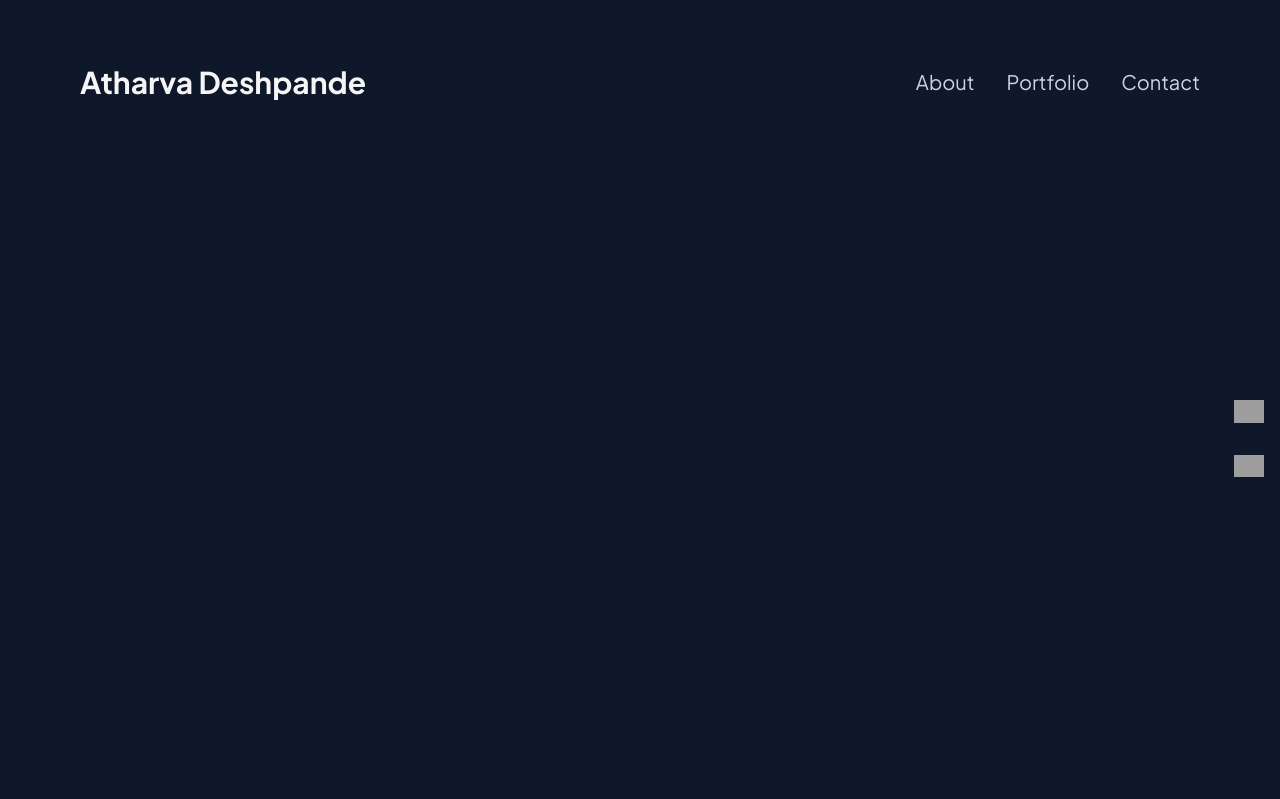
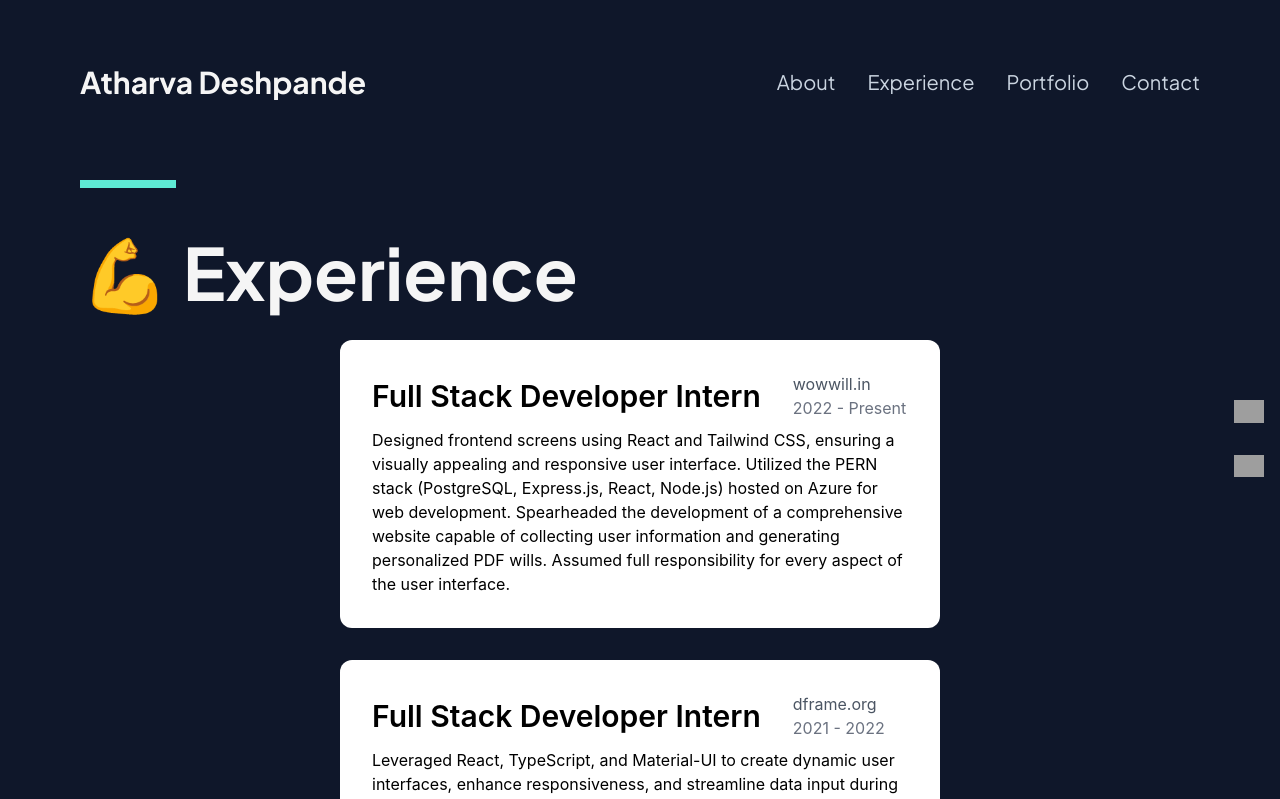
Before and after one commit to atharva3333/portfolio, a React (Vite) app: page /experience in a window 1280 px wide. Shown: the top 799 px of the page. Built offline with nearby package versions, Linux system fonts and the light colour scheme; grey boxes are pictures that could not be loaded.

Commit message:
Experience

```diff
--- a/src/App.jsx
+++ b/src/App.jsx
@@ -6,6 +6,7 @@ import About from './pages/About'
 import Contact from './pages/Contact'
 import Projects from './pages/Projects'
 import Footer from './pages/Footer'
+import Experience from './pages/Experience'
 
 function App() {
 
@@ -19,6 +20,7 @@ function App() {
         <Route path='/about' element={<About/>}/>
         <Route path='/contact' element={<Contact/>}/>
         <Route path='/projects' element={<Projects/>}/>
+        <Route path='/experience' element={<Experience/>}/>
       </Routes>
     </BrowserRouter>
     <Footer/>
--- a/src/components/Header.jsx
+++ b/src/components/Header.jsx
@@ -43,6 +43,9 @@ export default function Header() {
                 <a href="/about">About</a>
               </li>
               <li className="border-b border-gray-400 my-8 text-black uppercase">
+                <a href="/experience">Experience</a>
+              </li>
+              <li className="border-b border-gray-400 my-8 text-black uppercase">
                 <a href="/projects">Portfolio</a>
               </li>
               <li className="border-b border-gray-400 my-8 text-black uppercase">
@@ -55,6 +58,9 @@ export default function Header() {
         <ul className="DESKTOP-MENU hidden space-x-8 lg:flex">
           <li className=" text-slate-300 text-xl">
             <a href="/about">About</a>
+          </li>
+          <li className=" text-slate-300 text-xl">
+            <a href="/experience">Experience</a>
           </li>
           <li className=" text-slate-300 text-xl">
             <a href="/projects">Portfolio</a>
--- /dev/null
+++ b/src/pages/Experience.jsx
@@ -0,0 +1,44 @@
+const Experience = () => {
+    // Placeholder experiences
+    const experiences = [
+        {
+            title: "Full Stack Developer Intern",
+            company: "wowwill.in",
+            year: "2022 - Present",
+            description: "Designed frontend screens using React and Tailwind CSS, ensuring a visually appealing and responsive user interface. Utilized the PERN stack (PostgreSQL, Express.js, React, Node.js) hosted on Azure for web development. Spearheaded the development of a comprehensive website capable of collecting user information and generating personalized PDF wills. Assumed full responsibility for every aspect of the user interface.",
+          },
+          {
+            title: "Full Stack Developer Intern",
+            company: "dframe.org",
+            year: "2021 - 2022",
+            description: "Leveraged React, TypeScript, and Material-UI to create dynamic user interfaces, enhance responsiveness, and streamline data input during the internship. Worked with the MERN stack (MongoDB, Express.js, React, Node.js) hosted on AWS. Developed an efficient KYC verification system for data and image management. Created an interface to connect web3 wallet Metamask using the WalletConnect library.",
+          },
+    ];
+
+    return (
+      <div className="container mx-auto">
+        <div>
+          <div className="border-b-8 border-y-[#5EEAD4] w-24 my-12"></div>
+          <h1 className="sm:text-7xl text-5xl font-bold ">💪 Experience</h1>
+
+
+          {experiences.map((experience, index) => (
+            <div key={index} className="my-8 bg-white max-w-[600px] mx-auto text-black p-8 rounded-xl">
+            <div className="flex items-center gap-8">
+            <h2 className="text-3xl font-semibold">{experience.title}</h2>
+            <div>
+            <p className="text-gray-600">{experience.company}</p>
+              <p className="text-gray-500">{experience.year}</p>
+            </div>
+
+            </div>
+
+              <p className="mt-2">{experience.description}</p>
+            </div>
+          ))}
+        </div>
+      </div>
+    );
+  }
+
+  export default Experience;
```
